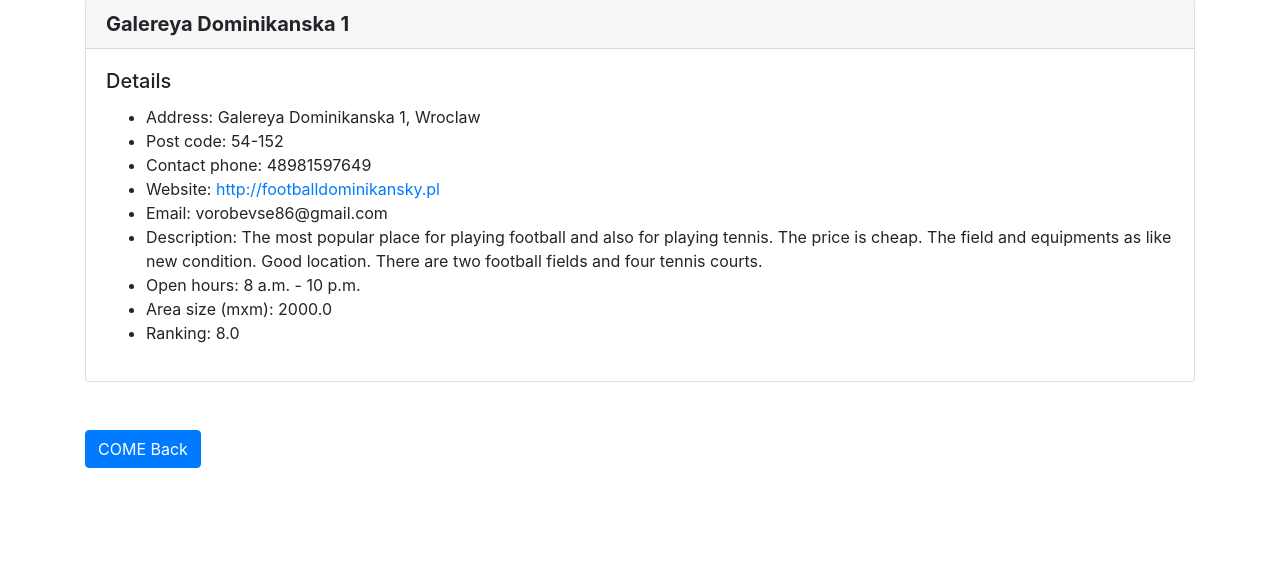
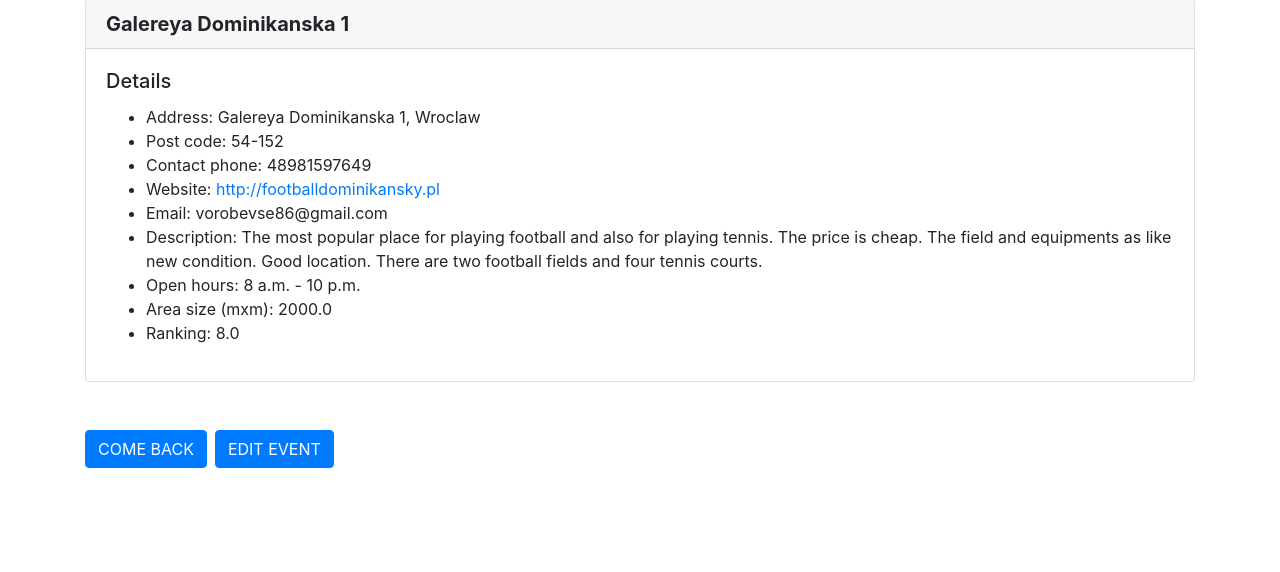
Before and after one commit to SergeiVorobev/VenueApp, a Django app: a page that uses templates/events/show_venue.html in a window 1280 px wide. Shown: the part 81-653 px from the top of the page. Run offline with Django 3.2, Linux system fonts and the light colour scheme; data comes from the database, SQL or seed files in the repository; both versions use the stored data as it was after the commit; some libraries are stand-ins or nearby versions.

Commit message:
third commit

```diff
--- a/events/views.py
+++ b/events/views.py
@@ -1,4 +1,4 @@
-from django.shortcuts import render
+from django.shortcuts import render, redirect
 import calendar
 from calendar import HTMLCalendar
 from datetime import datetime
@@ -97,3 +97,21 @@ def search_events(request):
         return render(request, 'events/search_events.html', {'searched': searched, 'events': events})
     else:
         return render(request, 'events/search_events.html', {})
+
+def edit_venue(request, venue_id):
+    venue = Venue.objects.get(pk=venue_id)
+    form = VenueForm(request.POST or None, instance=venue)
+    if form.is_valid():
+        form.save()
+        return redirect('show-venue', venue_id)
+
+    return render(request, 'events/edit_venue.html', {'venue': venue,'form': form})
+
+def edit_event(request, event_id):
+    event = Event.objects.get(pk=event_id)
+    form = EventForm(request.POST or None, instance=event)
+    if form.is_valid():
+        form.save()
+        return redirect('show-event', event_id)
+
+    return render(request, 'events/edit_event.html', {'event': event,'form': form})
--- a/templates/events/show_venue.html
+++ b/templates/events/show_venue.html
@@ -22,7 +22,13 @@
         </div>
      </div>
     <br/>    <br/>
-
-     <a href="{%  url 'list-venues' %}" class="btn btn-primary" >COME Back</a>
+    <div class="btn-toolbar" role="toolbar" aria-label="Toolbar with button groups">
+      <div class="btn-group mr-2" role="group" aria-label="First group">
+         <a href="{%  url 'list-venues' %}" class="btn btn-primary" >COME BACK</a>
+      </div>
+      <div class="btn-group mr-2" role="group" aria-label="Second group">
+        <a href="{%  url 'edit-venue' venue.id %}" class="btn btn-primary">EDIT EVENT</a>
+      </div>
+    </div>
 
 {% endblock %}
```
Also changed, not shown: events/forms.py (+4 -5 lines), db.sqlite3.
